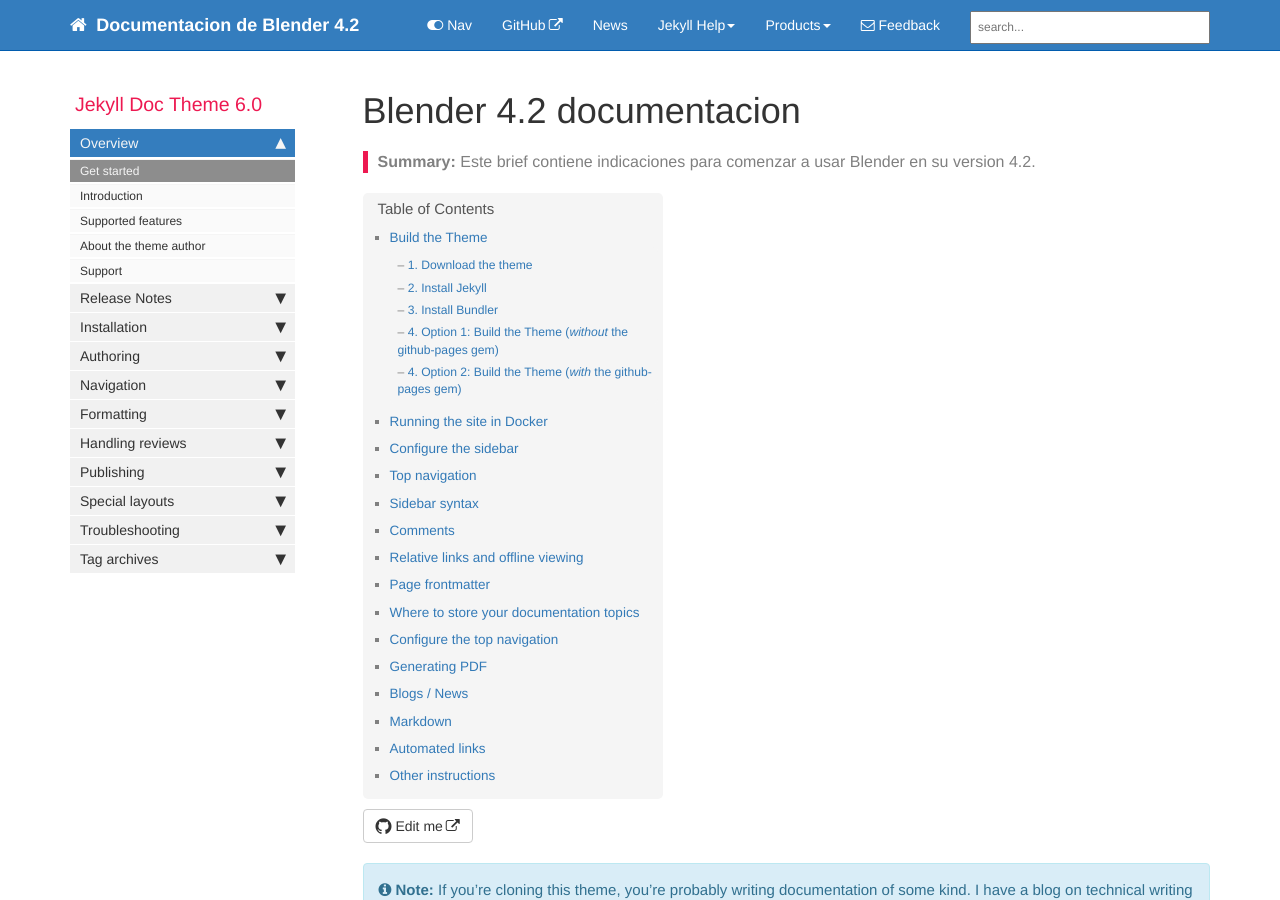
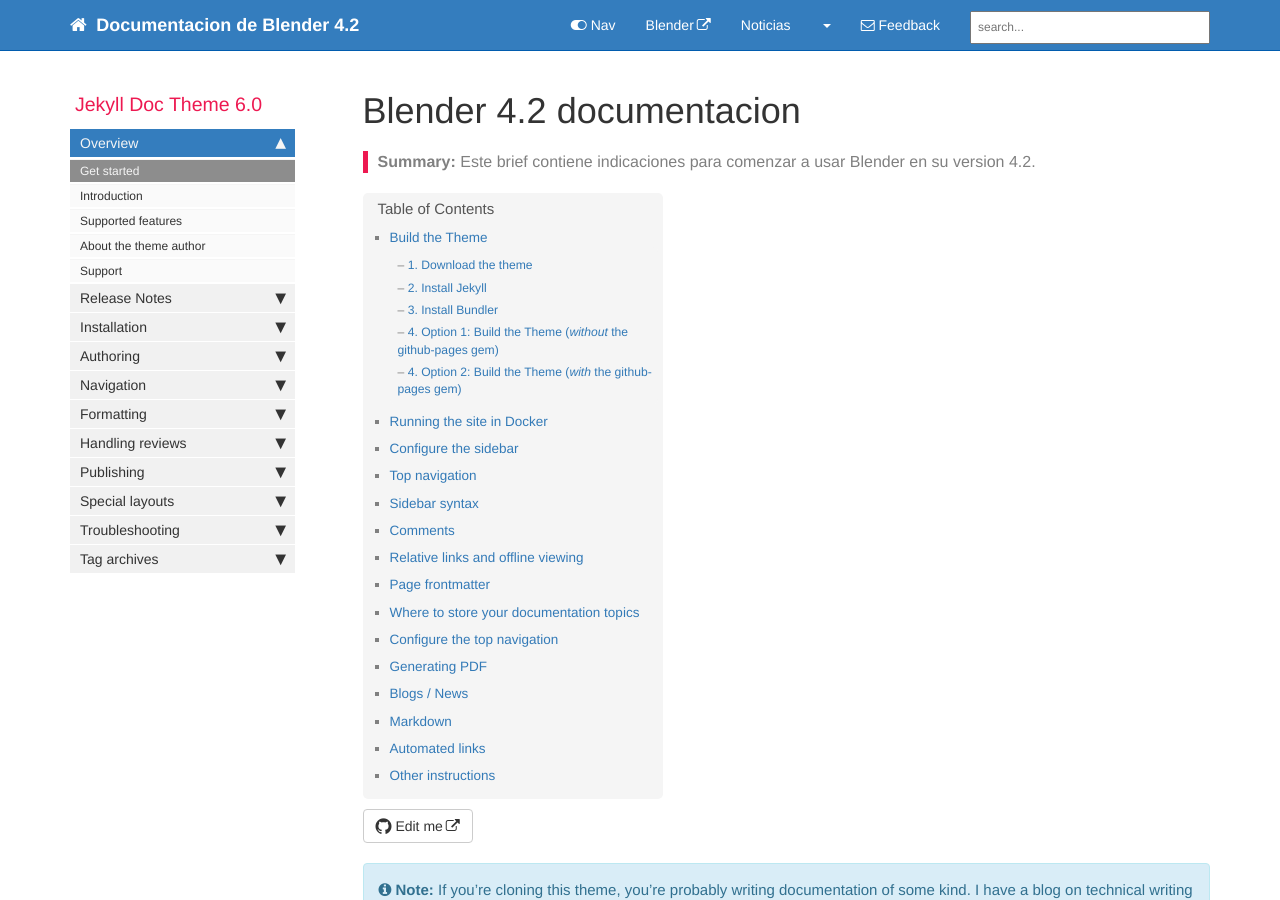
Before and after one commit to beztao01/blender42, a Jekyll site: the page built from index.md, in a window 1280 px wide and 900 px high. Built offline with Jekyll 4.4.1, drawn with Linux system fonts in a browser that asks for light colours; comment, search, counter and statistics services are not loaded.

Commit message:
change topnav

```diff
--- a/_data/topnav.yml
+++ b/_data/topnav.yml
@@ -3,16 +3,16 @@
 topnav:
 - title: Topnav
   items:
-    - title: GitHub
-      external_url: https://github.com/tomjoht/documentation-theme-jekyll
-    - title: News
+    - title: Blender
+      external_url: https://www.blender.org/
+    - title: Noticias
       url: /news
 
 #Topnav dropdowns
 topnav_dropdowns:
 - title: Topnav dropdowns
   folders:
-    - title: Jekyll Help
+    #- title: Jekyll Help
       folderitems:
         - title: Jekyll Talk
           external_url: https://talk.jekyllrb.com
@@ -22,7 +22,7 @@ topnav_dropdowns:
           external_url: http://stackoverflow.com/questions/tagged/jekyll
         - title: Jekyll on my blog
           external_url: http://idratherbewriting.com/category-jekyll/
-    - title: Products
+    #- title: Products
       folderitems:
         - title: Jekyll Documentation Theme
           url: /mydoc_introduction.html
```
